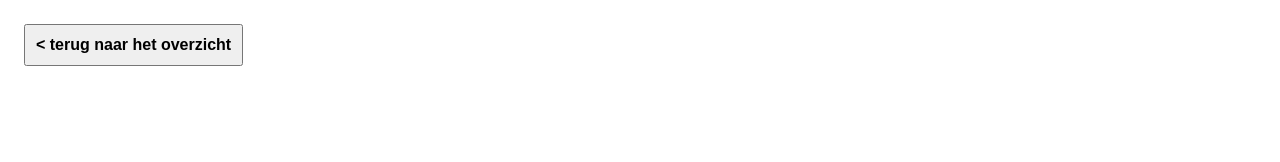
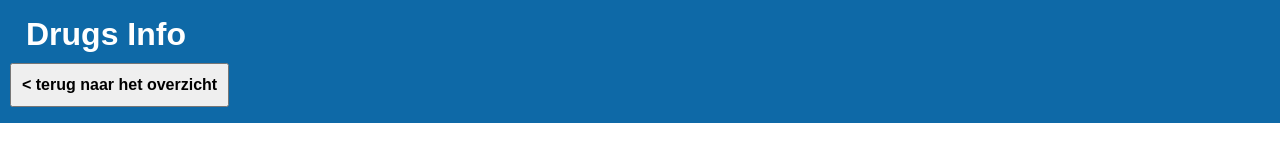
Before and after one commit to Speeltuin/Dapp, a website: page www/drug.html in a window 1280 px wide. Drawn offline with Linux system fonts and the light colour scheme.

Commit message:
Header on all pages Unified CSS Alignment of elements

```diff
--- a/www/css/drug.css
+++ b/www/css/drug.css
@@ -1,4 +1,4 @@
-body.drug {
+main {
     padding: 16px;
 }
 
@@ -32,7 +32,7 @@ span::after {
 
 #back {
     display: block;
-    padding: 4px 10px;
+    padding: 5px 10px;
     font-size: 1em;
     line-height: 30px;
     font-weight: bold;
--- a/www/css/general.css
+++ b/www/css/general.css
@@ -17,3 +17,17 @@ body {
     width: 100%;
     padding: 0.5em;
 }
+
+#header .title {
+    font-size: 2em;
+    font-weight: bold;
+    margin-left: 16px;
+    margin-bottom: 10px;
+
+    color: white;
+}
+
+#header {
+    padding: 16px 10px 16px;
+    background: #0e69a7;
+}
--- a/www/drug.html
+++ b/www/drug.html
@@ -7,9 +7,14 @@
 
 <body class="drug">
 
-<div class="container navigation">
+<header id="header">
+    <div class="title">
+        Drugs Info
+    </div>
+
     <button type="button" id="back">&lt; terug naar het overzicht</button>
-</div>
+
+</header>
 
 <div class="container">
     <main></main>
```
Also changed, not shown: www/css/index.css (+0 -11 lines), www/index.html (+0 -6 lines).
